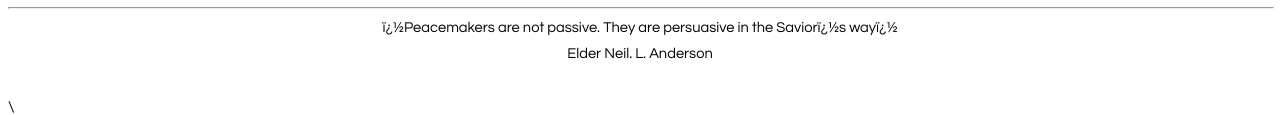
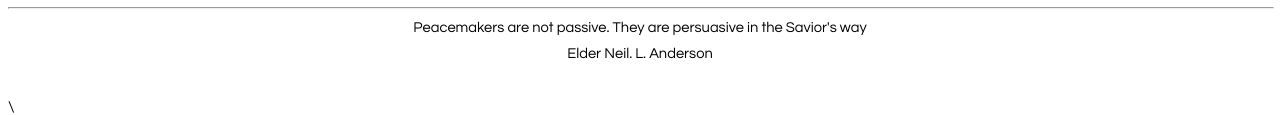
Before and after one commit to kf5bmz/kf5bmz.github.io, a plain HTML site: page index.html in a window 1280 px wide. Shown: the part 794-909 px from the top of the page. Drawn offline with Linux system fonts and the light colour scheme.

Commit message:
Updated May 1

```diff
--- a/index.html
+++ b/index.html
@@ -948,8 +948,8 @@ We Ask Thee Ere We Part</a></p>
 
 <p class=MsoNormal align=center style='mso-margin-bottom-alt:auto;text-align:
 center'><span style='font-family:"Century Gothic",sans-serif;mso-bidi-font-family:
-"Angsana New"'>�Peacemakers are not passive. They are persuasive in the Savior�s
-way�<o:p></o:p></span></p>
+"Angsana New"'>Peacemakers are not passive. They are persuasive in the Savior's
+way<o:p></o:p></span></p>
 
 <p class=MsoNormal align=center style='mso-margin-bottom-alt:auto;text-align:
 center'><span style='font-family:"Century Gothic",sans-serif;mso-bidi-font-family:
```
